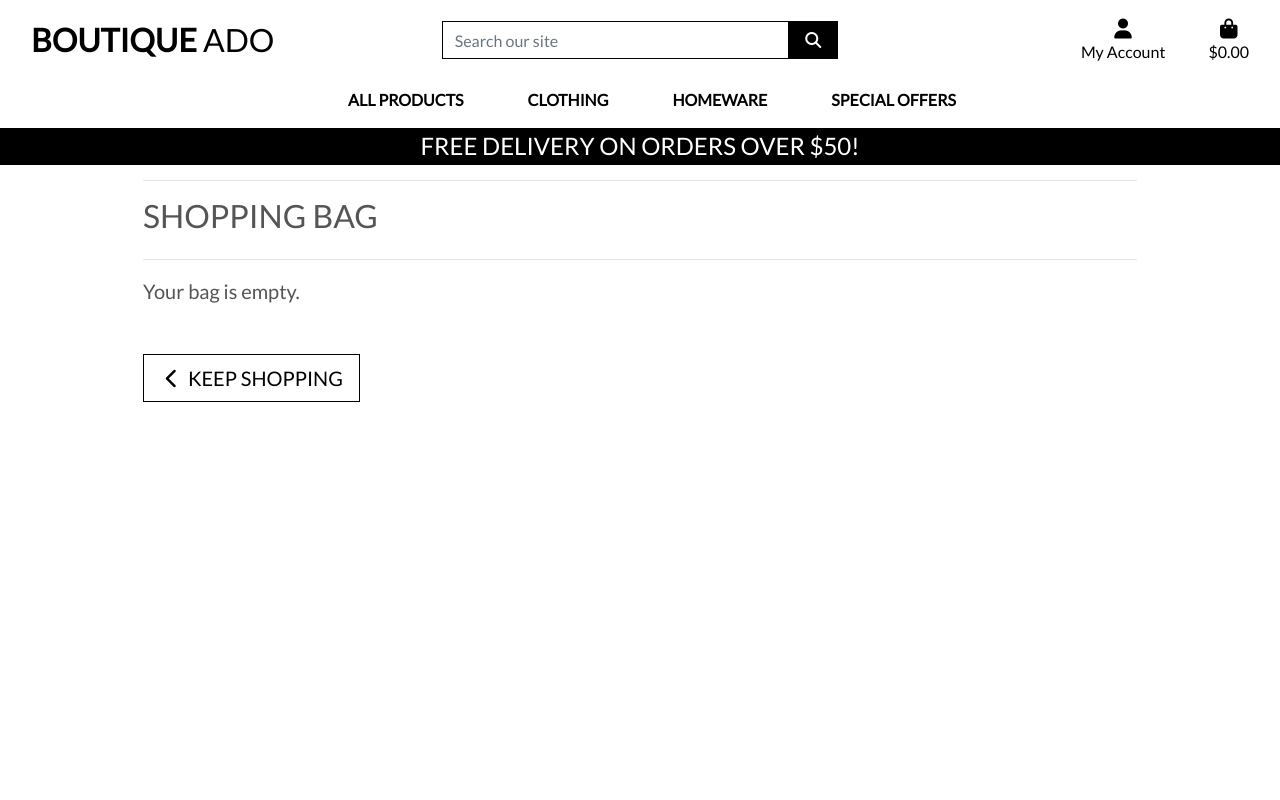
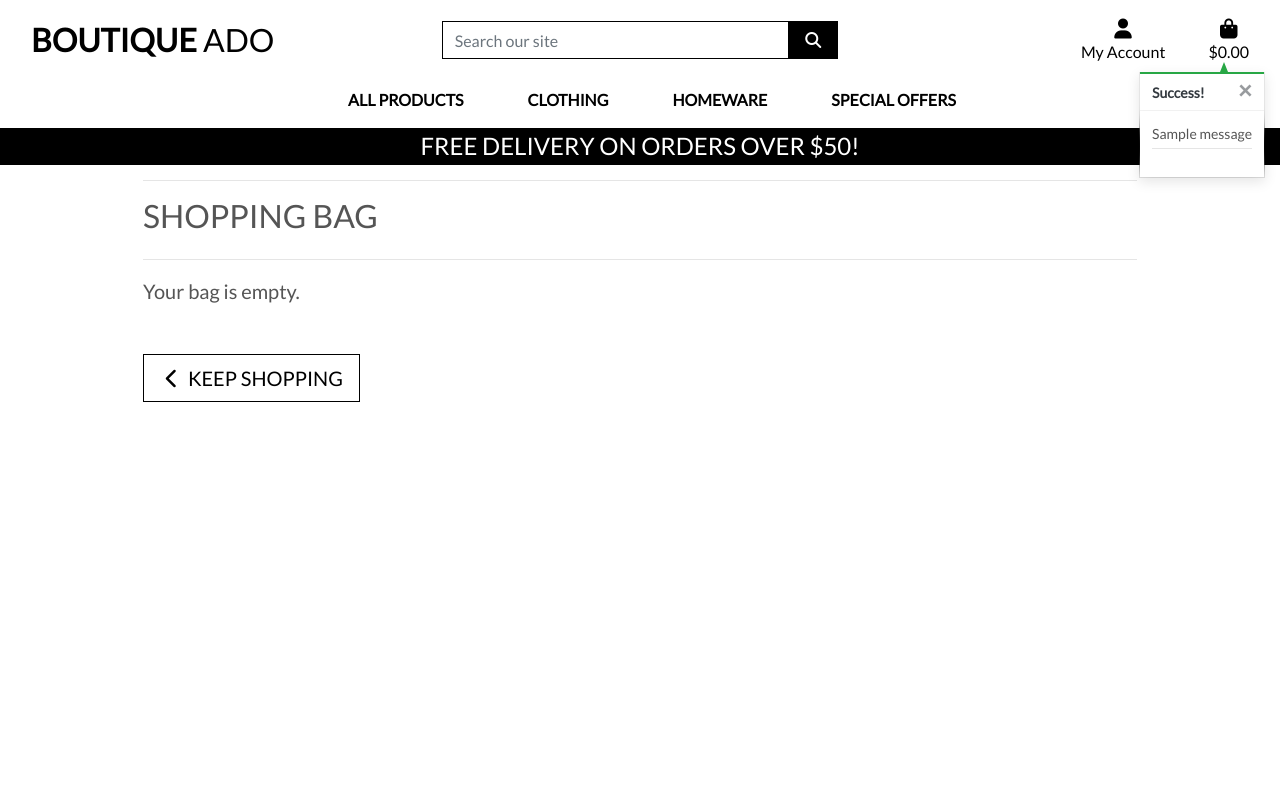
Before and after one commit to RusJamison/boutique_ado_v1, a Django app: page /bag/ in a window 1280 px wide. Run offline with Django 3.2, Linux system fonts and the light colour scheme; one stand-in notice (Sample message) is shown; some libraries are stand-ins or nearby versions.

Commit message:
Add toasts, success, info, warning and error

```diff
--- a/bag/views.py
+++ b/bag/views.py
@@ -1,4 +1,7 @@
-from django.shortcuts import render, redirect, reverse, HttpResponse
+from django.shortcuts import render, redirect, reverse, HttpResponse, get_object_or_404
+from django.contrib import messages
+
+from products.models import Product
 
 # Create your views here.
 
@@ -10,6 +13,7 @@ def view_bag(request):
 def add_to_bag(request, item_id):
     """ Add a quantity of the specified product to the shopping bag """
 
+    product = get_object_or_404(Product, pk=item_id)
     quantity = int(request.POST.get('quantity'))
     redirect_url = request.POST.get('redirect_url')
     size = None
@@ -21,15 +25,20 @@ def add_to_bag(request, item_id):
         if item_id in list(bag.keys()):
             if size in bag[item_id]['items_by_size'].keys():
                 bag[item_id]['items_by_size'][size] += quantity
+                messages.success(request, f'Updated size {size.upper()} {product.name} quantity to {bag[item_id]["items_by_size"][size]}')
             else:
                 bag[item_id]['items_by_size'][size] = quantity
+                messages.success(request, f'Added size {size.upper()} {product.name} to your bag')
         else:
             bag[item_id] = {'items_by_size': {size: quantity}}
+            messages.success(request, f'Added size {size.upper()} {product.name} to your bag')
     else:
         if item_id in list(bag.keys()):
             bag[item_id] += quantity
+            messages.success(request, f'Updated {product.name} quantity to {bag[item_id]}')
         else:
             bag[item_id] = quantity
+            messages.success(request, f'Added {product.name} to your bag')
 
     request.session['bag'] = bag
     return redirect(redirect_url)
@@ -38,6 +47,7 @@ def add_to_bag(request, item_id):
 def adjust_bag(request, item_id):
     """Adjust the quantity of the specified product to the specified amount"""
 
+    product = get_object_or_404(Product, pk=item_id)
     quantity = int(request.POST.get('quantity'))
     size = None
     if 'product_size' in request.POST:
@@ -47,15 +57,19 @@ def adjust_bag(request, item_id):
     if size:
         if quantity > 0:
             bag[item_id]['items_by_size'][size] = quantity
+            messages.success(request, f'Updated size {size.upper()} {product.name} quantity to {bag[item_id]["items_by_size"][size]}')
         else:
             del bag[item_id]['items_by_size'][size]
             if not bag[item_id]['items_by_size']:
                 bag.pop(item_id)
+            messages.success(request, f'Removed size {size.upper()} {product.name} from your bag')
     else:
         if quantity > 0:
             bag[item_id] = quantity
+            messages.success(request, f'Updated {product.name} quantity to {bag[item_id]}')
         else:
             bag.pop(item_id)
+            messages.success(request, f'Removed {product.name} from your bag')
 
     request.session['bag'] = bag
     return redirect(reverse('view_bag'))
@@ -65,6 +79,7 @@ def remove_from_bag(request, item_id):
     """Remove the item from the shopping bag"""
 
     try:
+        product = get_object_or_404(Product, pk=item_id)
         size = None
         if 'product_size' in request.POST:
             size = request.POST['product_size']
@@ -74,11 +89,14 @@ def remove_from_bag(request, item_id):
             del bag[item_id]['items_by_size'][size]
             if not bag[item_id]['items_by_size']:
                 bag.pop(item_id)
+            messages.success(request, f'Removed size {size.upper()} {product.name} from your bag')
         else:
             bag.pop(item_id)
+            messages.success(request, f'Removed {product.name} from your bag')
 
         request.session['bag'] = bag
         return HttpResponse(status=200)
 
     except Exception as e:
+        messages.error(request, f'Error removing item: {e}')
         return HttpResponse(status=500)
--- a/static/css/base.css
+++ b/static/css/base.css
@@ -102,6 +102,74 @@ a.category-badge > span.badge:hover {
     cursor: pointer;
 }
 
+/* ------------------------------- bootstrap toasts */
+
+.message-container {
+    position: fixed;
+    top: 72px;
+    right: 15px;
+    z-index: 99999999999;
+}
+
+.custom-toast {
+    overflow: visible;
+}
+
+.toast-capper {
+    height: 2px;
+}
+
+/* from CSS-tricks.com: https://css-tricks.com/snippets/css/css-triangle/ */
+.arrow-up {
+    width: 0;
+    height: 0;
+    border-left: 4px solid transparent;
+    border-right: 4px solid transparent;
+    border-bottom: 10px solid black;
+    position: absolute;
+    top: -10px;
+    right: 36px;
+}
+
+/* Convenience classes - colors copied from Bootstrap */
+.arrow-primary {
+    border-bottom-color: #007bff !important;
+}
+
+.arrow-secondary {
+    border-bottom-color: #6c757d !important;
+}
+
+.arrow-success {
+    border-bottom-color: #28a745 !important;
+}
+
+.arrow-danger {
+    border-bottom-color: #dc3545 !important;
+}
+
+.arrow-warning {
+    border-bottom-color: #ffc107 !important;
+}
+
+.arrow-info {
+    border-bottom-color: #17a2b8 !important;
+}
+
+.arrow-light {
+    border-bottom-color: #f8f9fa !important;
+}
+
+.arrow-dark {
+    border-bottom-color: #343a40 !important;
+}
+
+.bag-notification-wrapper {
+    height: 100px;
+    overflow-x: hidden;
+    overflow-y: auto;
+}
+
 /* -------------------------------- Media Queries */
 
 /* Slightly larger container on xl screens */
--- a/templates/base.html
+++ b/templates/base.html
@@ -24,7 +24,7 @@
 
     {% block corejs %}
         <script src="https://kit.fontawesome.com/e9c73d7092.js" crossorigin="anonymous"></script>
-        <script src="https://code.jquery.com/jquery-3.4.1.slim.min.js" integrity="sha384-J6qa4849blE2+poT4WnyKhv5vZF5SrPo0iEjwBvKU7imGFAV0wwj1yYfoRSJoZ+n" crossorigin="anonymous"></script>
+        <script src="https://code.jquery.com/jquery-3.4.1.min.js" integrity="sha256-CSXorXvZcTkaix6Yvo6HppcZGetbYMGWSFlBw8HfCJo=" crossorigin="anonymous"></script>
         <script src="https://cdn.jsdelivr.net/npm/popper.js@1.16.0/dist/umd/popper.min.js" integrity="sha384-Q6E9RHvbIyZFJoft+2mJbHaEWldlvI9IOYy5n3zV9zzTtmI3UksdQRVvoxMfooAo" crossorigin="anonymous"></script>
         <script src="https://stackpath.bootstrapcdn.com/bootstrap/4.4.1/js/bootstrap.min.js" integrity="sha384-wfSDF2E50Y2D1uUdj0O3uMBJnjuUD4Ih7YwaYd1iqfktj0Uod8GCExl3Og8ifwB6" crossorigin="anonymous"></script>
     {% endblock %}
@@ -112,7 +112,21 @@
     </header>
 
     {% if messages %}
-        <div class="message-container"></div>
+        <div class="message-container">
+            {% for message in messages %}
+                {% with message.level as level %}
+                    {% if level == 40 %}
+                        {% include 'includes/toasts/toast_error.html' %}
+                    {% elif level == 30 %}
+                        {% include 'includes/toasts/toast_warning.html' %}
+                    {% elif level == 25 %}
+                        {% include 'includes/toasts/toast_success.html' %}
+                    {% else %}
+                        {% include 'includes/toasts/toast_info.html' %}
+                    {% endif %}
+                {% endwith %}
+            {% endfor %}
+        </div>
     {% endif %}
 
     {% block page_header %}
@@ -122,6 +136,9 @@
     {% endblock %}
 
     {% block postloadjs %}
+    <script type="text/javascript">
+        $('.toast').toast('show');
+    </script>
     {% endblock %}
 
 
--- /dev/null
+++ b/templates/includes/toasts/toast_success.html
@@ -0,0 +1,54 @@
+<div class="toast custom-toast rounded-0 border-top-0" data-autohide="false">
+    <div class="arrow-up arrow-success"></div>
+    <div class="w-100 toast-capper bg-success"></div>
+    <div class="toast-header bg-white text-dark">
+        <strong class="mr-auto">Success!</strong>
+        <button type="button" class="ml-2 mb-1 close text-dark" data-dismiss="toast" aria-label="Close">
+            <span aria-hidden="true">&times;</span>
+        </button>
+    </div>
+    <div class="toast-body bg-white">
+        <div class="row">
+            <div class="col">
+                {{ message }}
+                <hr class="mt-1 mb-3">
+            </div>
+        </div>
+        {% if grand_total %}
+            <p class="logo-font bg-white text-black py-1">Your Bag ({{ product_count }})</p>
+            <div class="bag-notification-wrapper">
+                {% for item in bag_items %}
+                    <div class="row">
+                        <div class="col-3 my-1">
+                            <img class="w-100" src="{{ item.product.image.url }}">
+                        </div>
+                        <div class="col-9">
+                            <p class="my-0"><strong>{{ item.product.name }}</strong></p>
+                            <p class="my-0 small">Size: {% if item.product.has_sizes %}{{ item.size|upper }}{% else %}N/A{% endif %}</p>
+                            <p class="my-0 small text-muted">Qty: {{ item.quantity }}</p>
+                        </div>
+                    </div>
+                {% endfor %}
+            </div>
+            <div class="row">
+                <div class="col">
+                    <strong><p class="mt-3 mb-1 text-black">
+                        Total{% if free_delivery_delta > 0 %} (Exc. delivery){% endif %}:
+                        <span class="float-right">${{ total|floatformat:2 }}</span>
+                    </p></strong>
+                    {% if free_delivery_delta > 0 %}
+                        <p class="mb-0 p-2 bg-warning shadow-sm text-black text-center">
+                            Spend <strong>${{ free_delivery_delta }}</strong> more to get free next day delivery!
+                        </p>
+                    {% endif %}
+                    <a href="{% url 'view_bag' %}" class="btn btn-black btn-block rounded-0">
+                        <span class="text-uppercase">Go To Secure Checkout</span>
+                        <span class="icon">
+                            <i class="fas fa-lock"></i>
+                        </span>
+                    </a>
+                </div>
+            </div>
+        {% endif %}
+    </div>
+</div>
```
Also changed, not shown: templates/includes/toasts/toast_error.html (added, +13 -0 lines), templates/includes/toasts/toast_info.html (added, +13 -0 lines), templates/includes/toasts/toast_warning.html (added, +13 -0 lines), db.sqlite3.
